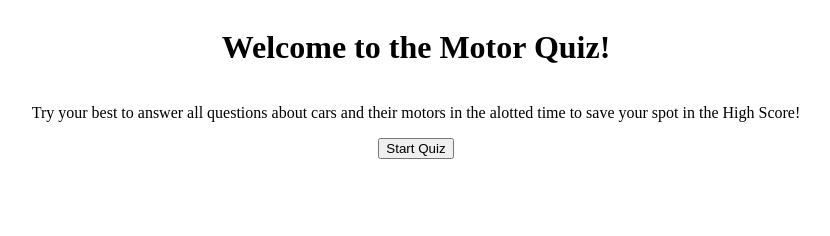
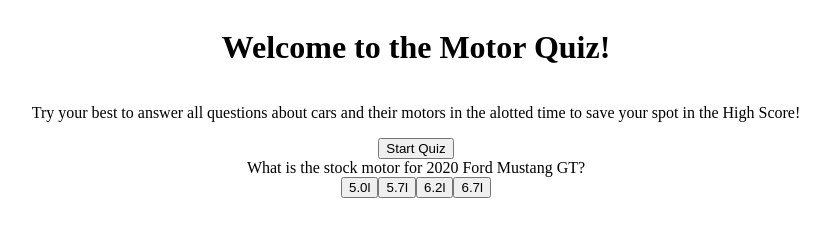
Before and after one commit to HurleySquared/javascript-quiz, a plain HTML site: page index.html in a window 1280 px wide. Both pictures are taken after a click on the button "Start Quiz". Shown: the whole page, without its empty margins (224-1054 px from the left). Drawn offline with Linux system fonts and the light colour scheme.

Commit message:
Wrote more javascript to get the buttons to display and change on click

```diff
--- a/attached/script.js
+++ b/attached/script.js
@@ -1,45 +1,67 @@
-var startQuiz = document.querySelector("#start")
-var body = document.querySelector("#container");
-var quiz = document.querySelector("#quiz")
-var userPos = 0;
-var correct = 0;
-var totalQuestion = 5;
+var startButton = document.querySelector("#start")
+var quizContainer = document.querySelector("#container");
+var quiz = document.querySelector("#quiz");
+var score = document.querySelector("#score");
+var currentQuestion = 0;
 
 // Quiz Questions/Answers/CorrectAnswer in array of myQuestions
-var myQuestion = [
+var myQuestions = [
     {
         question: "What is the stock motor for 2020 Ford Mustang GT?",
-        answers: ["5.0l", "5.7l", "6.2l", "6.7l"],
-        correctAnswer: 0
+        answers: ["5.0l","5.7l", "6.2l", "6.7l"],
+        correct: "5.0l"
     },
     {
         question: "What is the stock motor for 1993 Toyota Supra MkIV?",
-        answers: ["RB26DETT", "2.5l Boxer", "Rotary", "2JZ-GTE"],
-        correctAnswer: 3
+        answers: ["RB26DETT","2.5l Boxer", "Rotary", "2JZ-GTE"],
+        correct: "2JZ-GTE"
     },
     {
         question: "What is the stock motor for 2020 Dodge Challenger Hellcat Redeye?",
-        answers: ["5.0l", "5.7l", "6.2l", "6.7l"],
-        correctAnswer: 2
+        answers: ["5.0l","5.7l", "6.2l", "6.7l"],
+        correct: "6.2l"
     },
     {
         question: "What is the stock motor for 1993 Nissan GT-R R32?",
-        answers: ["2JZ-GTE", "RB26DETT", "2.5l Boxer", "Rotary"],
-        correctAnswer: 1
+        answers: ["RB26DETT","2.5l Boxer", "Rotary", "2JZ-GTE"],
+        correct: "RB26DETT"
     },
     {
         question: "What is the stock motor for 2020 Subaru WRX STI?",
-        answers: ["2JZ-GTE", "RB26DETT", "2.5l Boxer", "Rotary"],
-        correctAnswer: 2
-    },
+        answers: ["RB26DETT","2.5l Boxer", "Rotary", "2JZ-GTE"],
+        correct: "2.5l Boxer"
+    }
 ]
 
-function quizBegin() {
-    console.log("Quiz Start");
+var answers = myQuestions[0].correct[0];
+console.log(answers);
+
+function checkResults(event) {
+    console.log(event.target.textContent);
+    if (event.target.textContent !== myQuestions[currentQuestion].correct) {
+    window.alert("Please Choose Again");
+    }
+    currentQuestion++;
+    if (currentQuestion !== myQuestions.length) {
+        showQuestion();
+    } else {
+        window.alert("Game Over");
+    }
 }
 
-// function motorQuiz() {
-// }
+function showQuestion() {
+    quiz.textContent = myQuestions[currentQuestion].question;
+    score.innerHTML = "";
+    for (var i = 0; i < myQuestions[currentQuestion].answers.length; i++) {
+        var element = myQuestions[currentQuestion].answers[i];
+        var newBtn = document.createElement("button");
+        newBtn.textContent = element;
+        console.log(newBtn, score);
+        newBtn.addEventListener("click", checkResults);
+        score.appendChild(newBtn);
+    }
+}
 
-
-startQuiz.addEventListener("click", quizBegin);
+startButton.addEventListener("click", function () {
+    showQuestion();
+})
--- a/index.html
+++ b/index.html
@@ -7,7 +7,7 @@
     <link rel="stylesheet" href="attached/style.css">
     <title>JS Motor Quiz</title>
 </head>
-<body id="container">
+<body>
     <header id="welcome">
         <h1>Welcome to the Motor Quiz!</h1>
     </header>
@@ -17,7 +17,10 @@
             time to save your spot in the High Score!
         </p>
         <button id="start" class="start">Start Quiz</button>
-        <div id="quiz"></div>
+        <div id="container">
+            <div id="quiz"></div>
+            <div id="score"></div>
+        </div>
     </div>
     <script src="attached/script.js"></script>
 </body>
```
Also changed, not shown: attached/style.css (line endings or trailing spaces).
